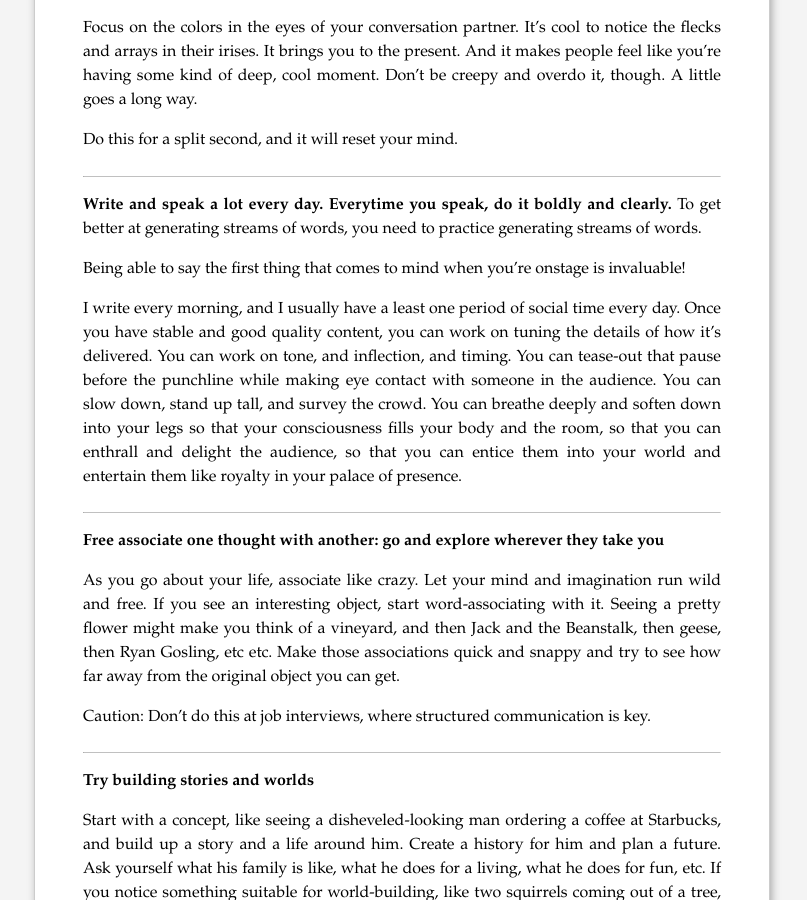
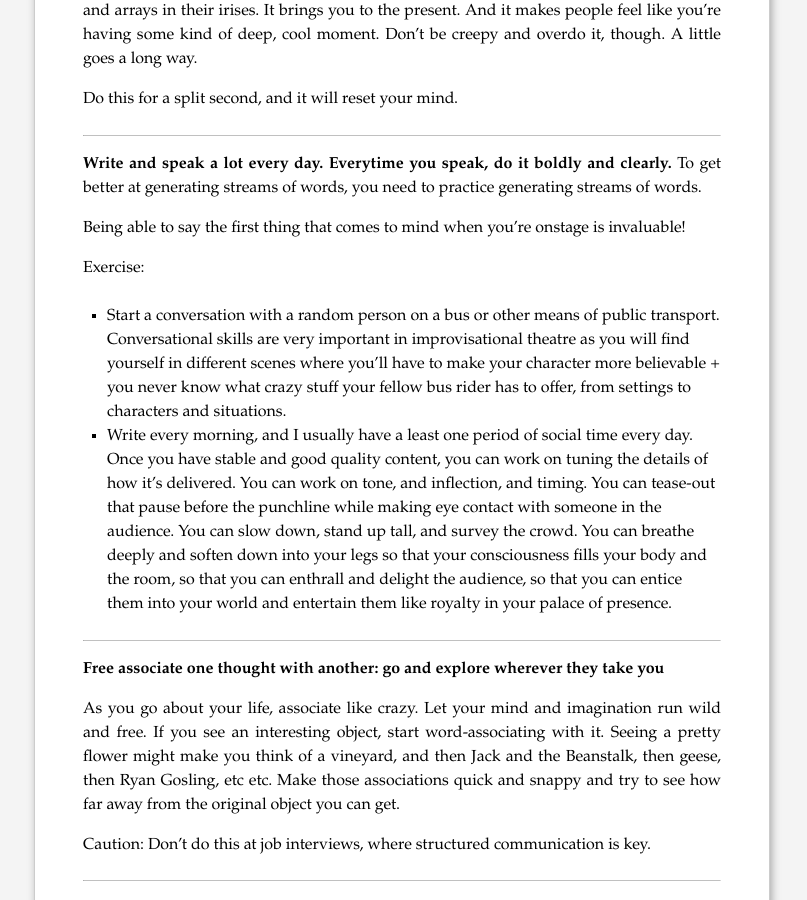
Before and after one commit to piyushahuja/piyushahuja.github.io, a Jekyll site: the page built from _posts/2019-03-22-improv.md, in a window 1280 px wide and 900 px high, scrolled down 2490 px. Shown: the whole window, without its empty margins (238-1045 px from the left). Built offline with Jekyll 4.4.1, drawn with Linux system fonts in a browser that asks for light colours; some of the changed text lies outside the part shown.

Commit message:
auto deployed

```diff
--- a/_posts/2019-03-22-improv.md
+++ b/_posts/2019-03-22-improv.md
@@ -10,7 +10,7 @@ comments: false
 
 ---
 
-# The Mindset
+#The Mindset
 ----
 
 
@@ -111,8 +111,13 @@ Do this for a split second, and it will reset your mind.
 
 Being able to say the first thing that comes to mind when you’re onstage is invaluable!
 
-I write every morning, and I usually have a least one period of social time every day. Once you have stable and good quality content, you can work on tuning the details of how it’s delivered. You can work on tone, and inflection, and timing. You can tease-out that pause before the punchline while making eye contact with someone in the audience. You can slow down, stand up tall, and survey the crowd. You can breathe deeply and soften down into your legs so that your consciousness fills your body and the room, so that you can enthrall and delight the audience, so that you can entice them into your world and entertain them like royalty in your palace of presence.
 
+
+
+Exercise:
+
+- Start a conversation with a random person on a bus or other means of public transport. Conversational skills are very important in improvisational theatre as you will find yourself in different scenes where you'll have to make your character more believable + you never know what crazy stuff your fellow bus rider has to offer, from settings to characters and situations.
+- Write every morning, and I usually have a least one period of social time every day. Once you have stable and good quality content, you can work on tuning the details of how it’s delivered. You can work on tone, and inflection, and timing. You can tease-out that pause before the punchline while making eye contact with someone in the audience. You can slow down, stand up tall, and survey the crowd. You can breathe deeply and soften down into your legs so that your consciousness fills your body and the room, so that you can enthrall and delight the audience, so that you can entice them into your world and entertain them like royalty in your palace of presence.
 
 
 ----
```
